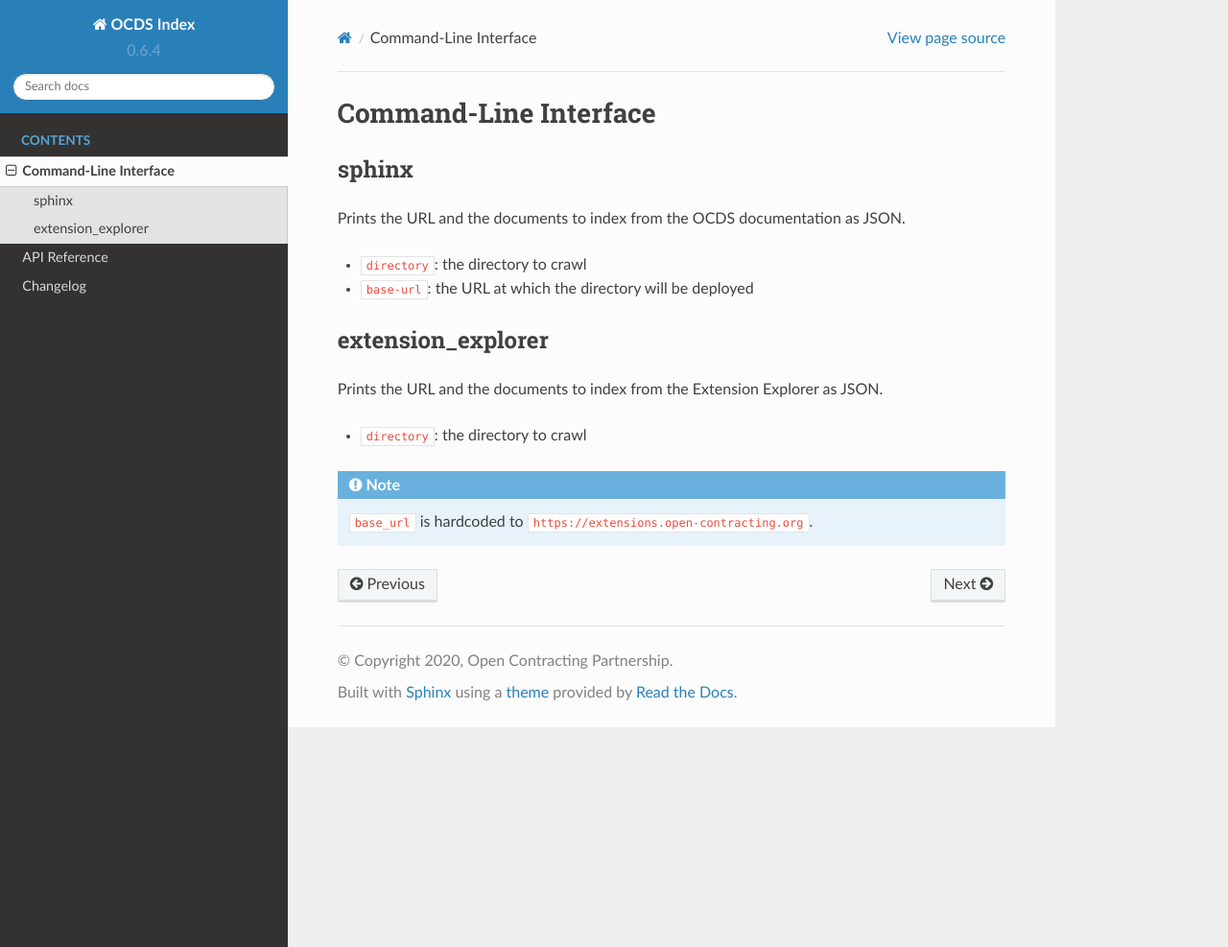
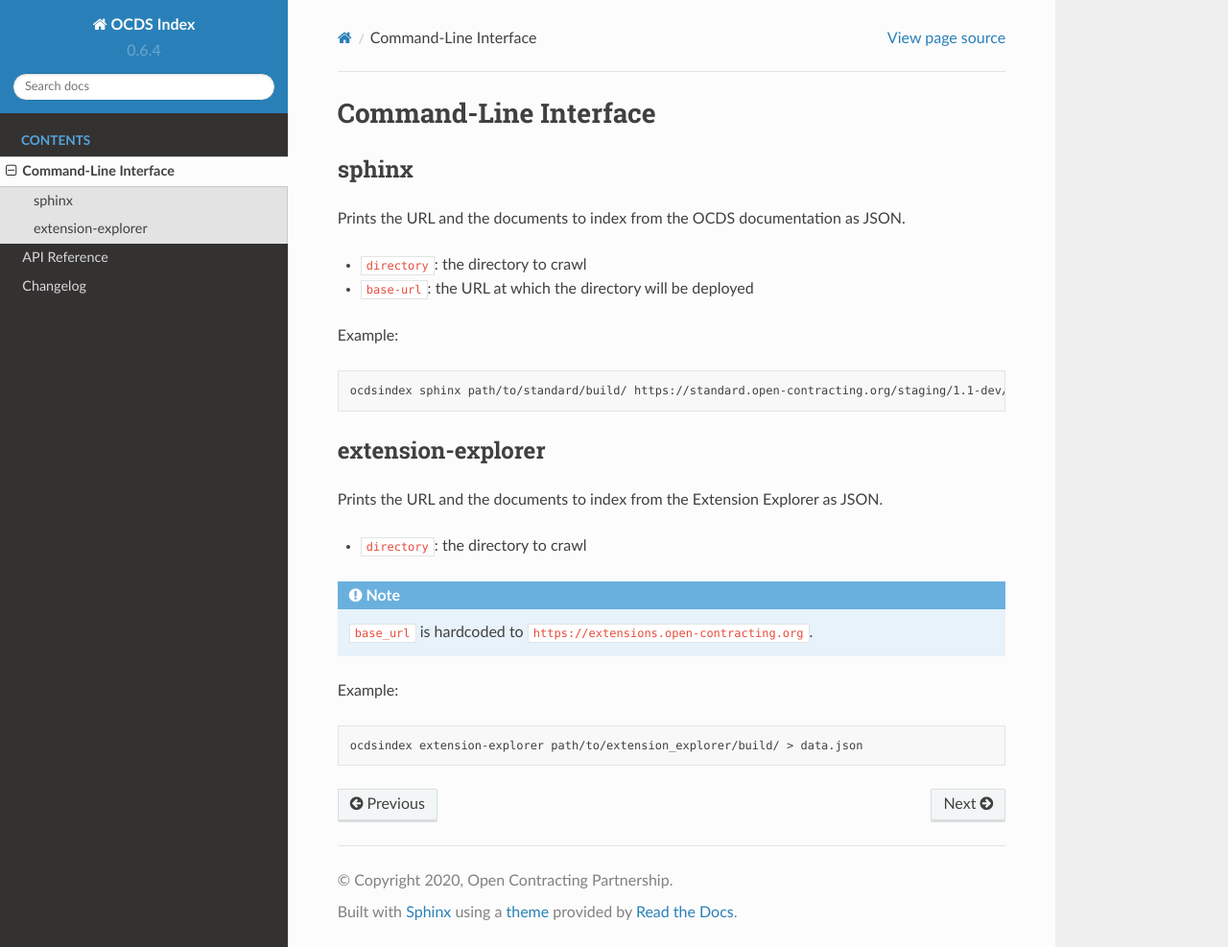
Before and after one commit to open-contracting/ocds-index, a Sphinx documentation site: the page built from docs/cli.rst, in a window 1280 px wide and 987 px high. Shown: the whole window at 96% size. Built offline with Sphinx 7.4.7 and the Read the Docs theme 2.0.0, drawn with Linux system fonts in a browser that asks for light colours.

Commit message:
docs: Add example commands

```diff
--- a/docs/cli.rst
+++ b/docs/cli.rst
@@ -9,7 +9,13 @@ Prints the URL and the documents to index from the OCDS documentation as JSON.
 * ``directory``: the directory to crawl
 * ``base-url``: the URL at which the directory will be deployed
 
-extension_explorer
+Example:
+
+.. code-block:: bash
+
+   ocdsindex sphinx path/to/standard/build/ https://standard.open-contracting.org/staging/1.1-dev/ > data.json
+
+extension-explorer
 ------------------
 
 Prints the URL and the documents to index from the Extension Explorer as JSON.
@@ -19,3 +25,9 @@ Prints the URL and the documents to index from the Extension Explorer as JSON.
 .. note::
 
    ``base_url`` is hardcoded to ``https://extensions.open-contracting.org``.
+
+Example:
+
+.. code-block:: bash
+
+   ocdsindex extension-explorer path/to/extension_explorer/build/ > data.json
```
